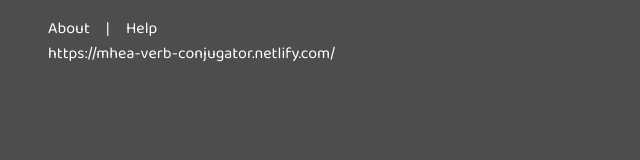
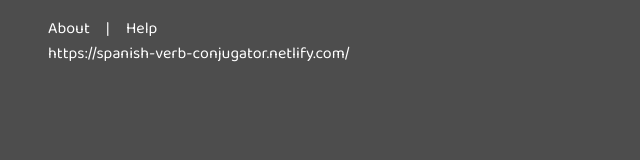
Before and after one commit to bustr003/verb-conjugator, a plain HTML site: page footer_child.html in a window 1280 px wide. Shown: the full height of the page, 0-640 px from the left. Drawn offline with Linux system fonts and the light colour scheme.

Commit message:
update url

```diff
--- a/footer_child.html
+++ b/footer_child.html
@@ -21,8 +21,8 @@
 
     <br>
 
-    <li><a href="https://mhea-verb-conjugator.netlify.com/">
-        https://mhea-verb-conjugator.netlify.com/
+    <li><a href="https://spanish-verb-conjugator.netlify.com/">
+        https://spanish-verb-conjugator.netlify.com/
     </a></li>
 </ul>
 </body>
```
